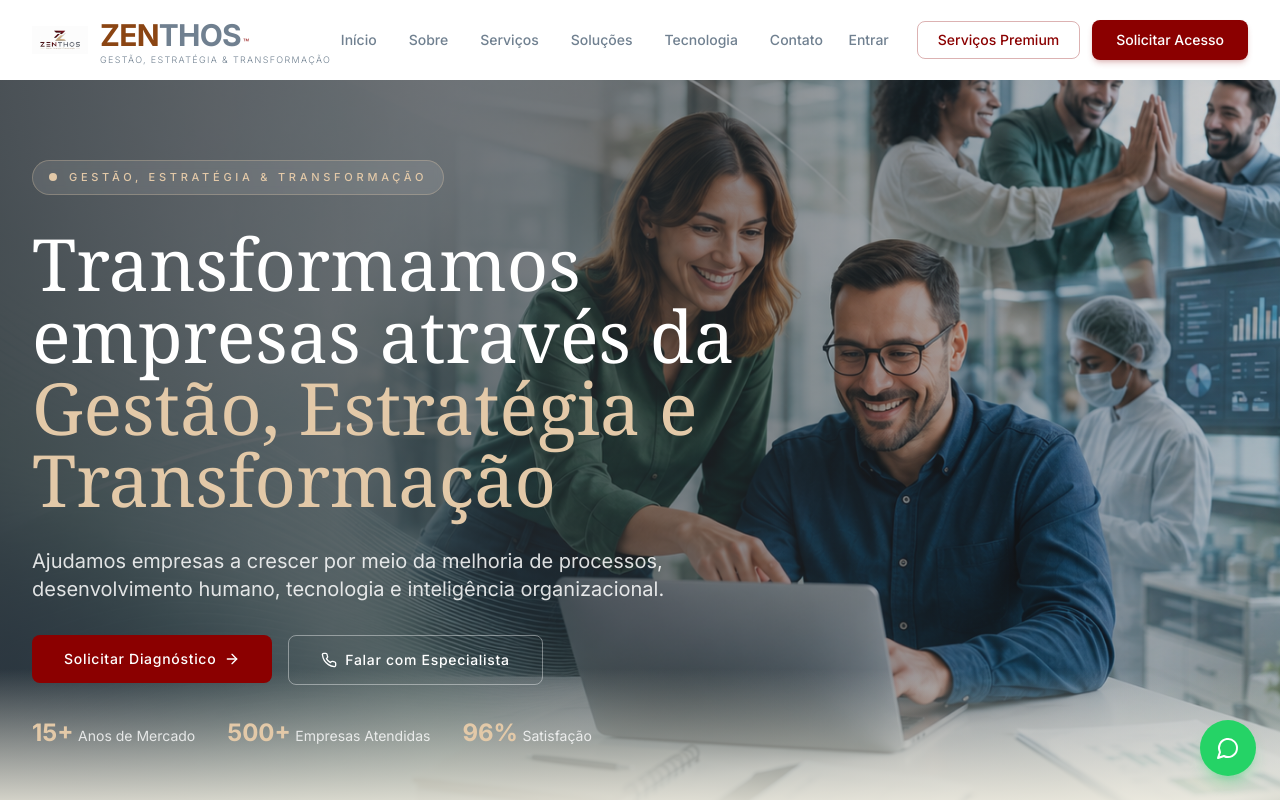
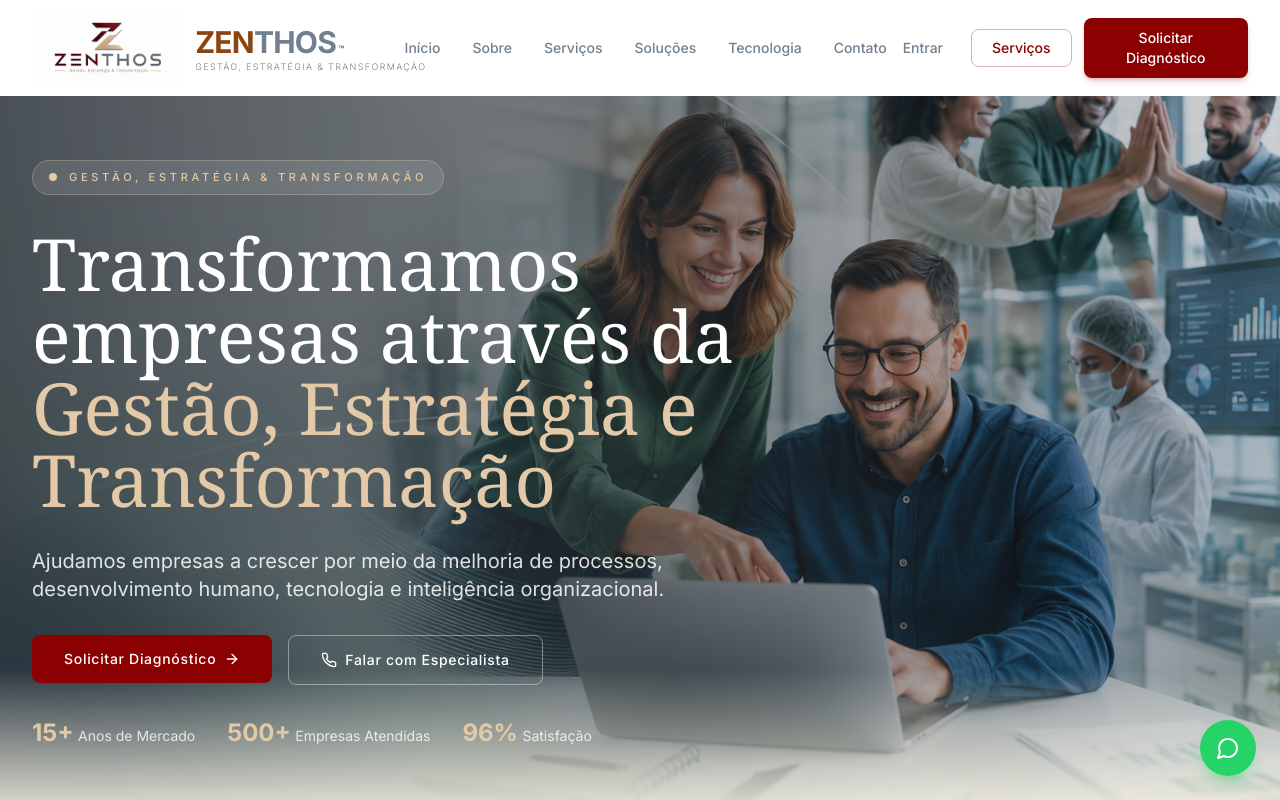
Before and after one commit to trivoroficial/consult_recruit, a Next.js app: page / in a window 1280 px wide. Shown: the top 800 px of the page. Built offline with nearby package versions, Linux system fonts and the light colour scheme.

Commit message:
Update Header.tsx

```diff
--- a/src/components/layout/Header.tsx
+++ b/src/components/layout/Header.tsx
@@ -28,20 +28,18 @@ export function Header() {
       scrolled ? 'bg-white/95 backdrop-blur-md shadow-lg border-b border-[#E3C9A8]/20' : 'bg-white'
     }`}>
       <div className="max-w-7xl mx-auto px-4 sm:px-6 lg:px-8">
-        <div className="flex items-center justify-between h-20">
+        <div className="flex items-center justify-between h-24"> {/* Aumentado um pouco para acomodar a logo de 2cm */}
 
           {/* ===== LOGO ZENTHOS ===== */}
           <Link href="/" className="flex items-center gap-3 group">
-            {/* CAMINHO CORRIGIDO PARA logo.png */}
-            <div className="relative w-12 h-12 md:w-14 md:h-14 flex-shrink-0">
+            <div className="relative flex-shrink-0">
               <img
                 src="/logo.png"
                 alt="ZENTHOS"
-                className="w-full h-full object-contain"
+                className="h-[2cm] w-auto object-contain" /* TAMANHO 2CM SOLICITADO */
               />
             </div>
 
-            {/* TEXTO ZENTHOS + TM (COM align-super) */}
             <div className="flex flex-col leading-none">
               <div className="flex items-baseline gap-0.5">
                 <span className="text-2xl md:text-3xl font-bold tracking-tight">
@@ -68,7 +66,7 @@ export function Header() {
             ))}
           </nav>
 
-          {/* ===== BOTÕES DESKTOP (PREMIUM) ===== */}
+          {/* ===== BOTÕES DESKTOP ===== */}
           <div className="hidden lg:flex items-center gap-3">
             <Link href="/login">
               <button className="text-sm font-medium text-[#708090] hover:text-[#8B0000] px-4 py-2 rounded-lg transition-all duration-200 hover:bg-[#F8F4E6]">
@@ -77,14 +75,15 @@ export function Header() {
             </Link>
             <Link href="/servicos">
               <button className="text-sm font-medium text-[#8B0000] border border-[#8B0000]/30 hover:border-[#8B0000] px-5 py-2 rounded-lg transition-all duration-200 hover:bg-[#8B0000] hover:text-white hover:shadow-lg hover:-translate-y-0.5">
-                Serviços Premium
+                Serviços
               </button>
             </Link>
-            <Link href="/cadastro">
+            {/* BOTÃO DIAGNÓSTICO LEVANDO AO FORMULÁRIO (#contato) */}
+            <a href="#contato">
               <button className="text-sm font-medium text-white bg-[#8B0000] hover:bg-[#700000] px-6 py-2.5 rounded-lg transition-all duration-200 shadow-md shadow-[#8B0000]/20 hover:shadow-xl hover:-translate-y-0.5">
-                Solicitar Acesso
+                Solicitar Diagnóstico
               </button>
-            </Link>
+            </a>
           </div>
 
           {/* BOTÃO MENU MOBILE */}
@@ -117,16 +116,11 @@ export function Header() {
                   Entrar
                 </button>
               </Link>
-              <Link href="/servicos" onClick={() => setMenuOpen(false)}>
-                <button className="w-full text-center py-3 text-sm font-medium text-[#8B0000] border border-[#8B0000] rounded-lg">
-                  Serviços Premium
+              <a href="#contato" onClick={() => setMenuOpen(false)}>
+                <button className="w-full text-center py-3 text-sm font-medium text-white bg-[#8B0000] rounded-lg">
+                  Solicitar Diagnóstico
                 </button>
-              </Link>
-              <Link href="/cadastro" onClick={() => setMenuOpen(false)}>
-                <button className="w-full text-center py-3 text-sm font-medium text-white bg-[#8B0000] rounded-lg">
-                  Solicitar Acesso
-                </button>
-              </Link>
+              </a>
             </div>
           </div>
         </div>
```
